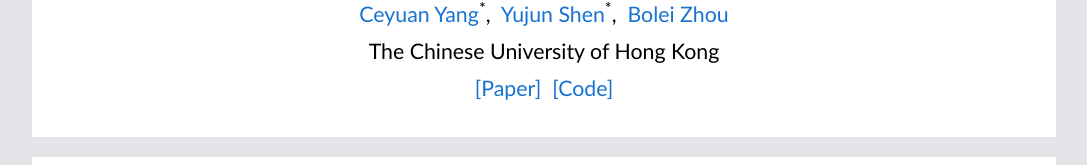
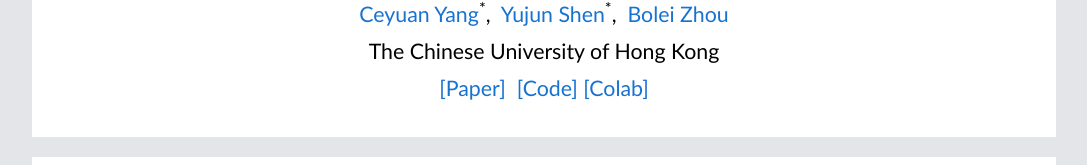
Before and after one commit to genforce/higan, a plain HTML site: page docs/index.html in a window 1280 px wide. Shown: the part 201-366 px from the top of the page, without its empty margins (96-1183 px from the left). Drawn offline with Linux system fonts and the light colour scheme.

Commit message:
update colab link

```diff
--- a/docs/index.html
+++ b/docs/index.html
@@ -41,6 +41,7 @@
   <div class="link">
     <a href="https://arxiv.org/pdf/1911.09267.pdf" target="_blank">[Paper]</a>&nbsp;
     <a href="https://github.com/genforce/higan" target="_blank">[Code]</a>
+    <a href="https://colab.research.google.com/github/genforce/higan/blob/master/docs/HiGAN_Bedroom.ipynb" target="_blank">[Colab]</a>
   </div>
 </div>
 <!-- === Home Section Ends === -->
```
